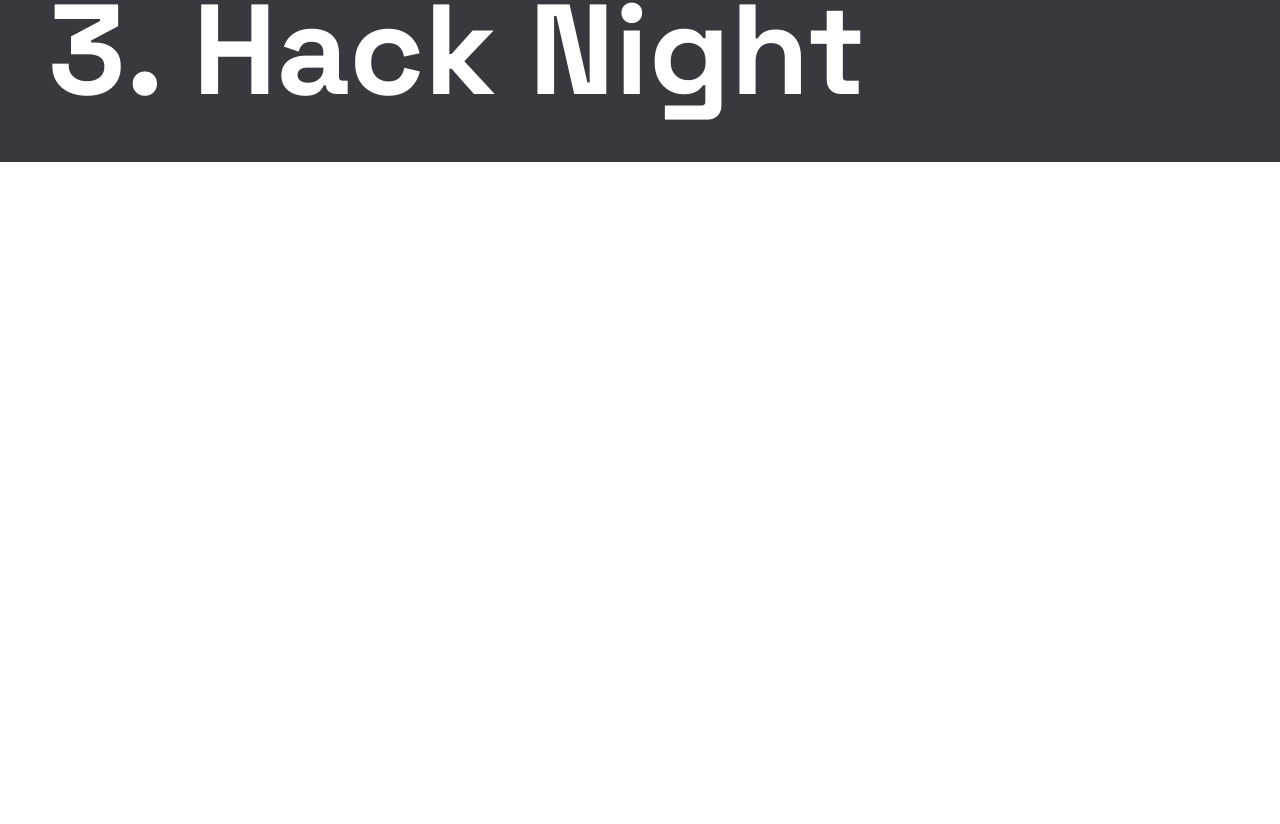
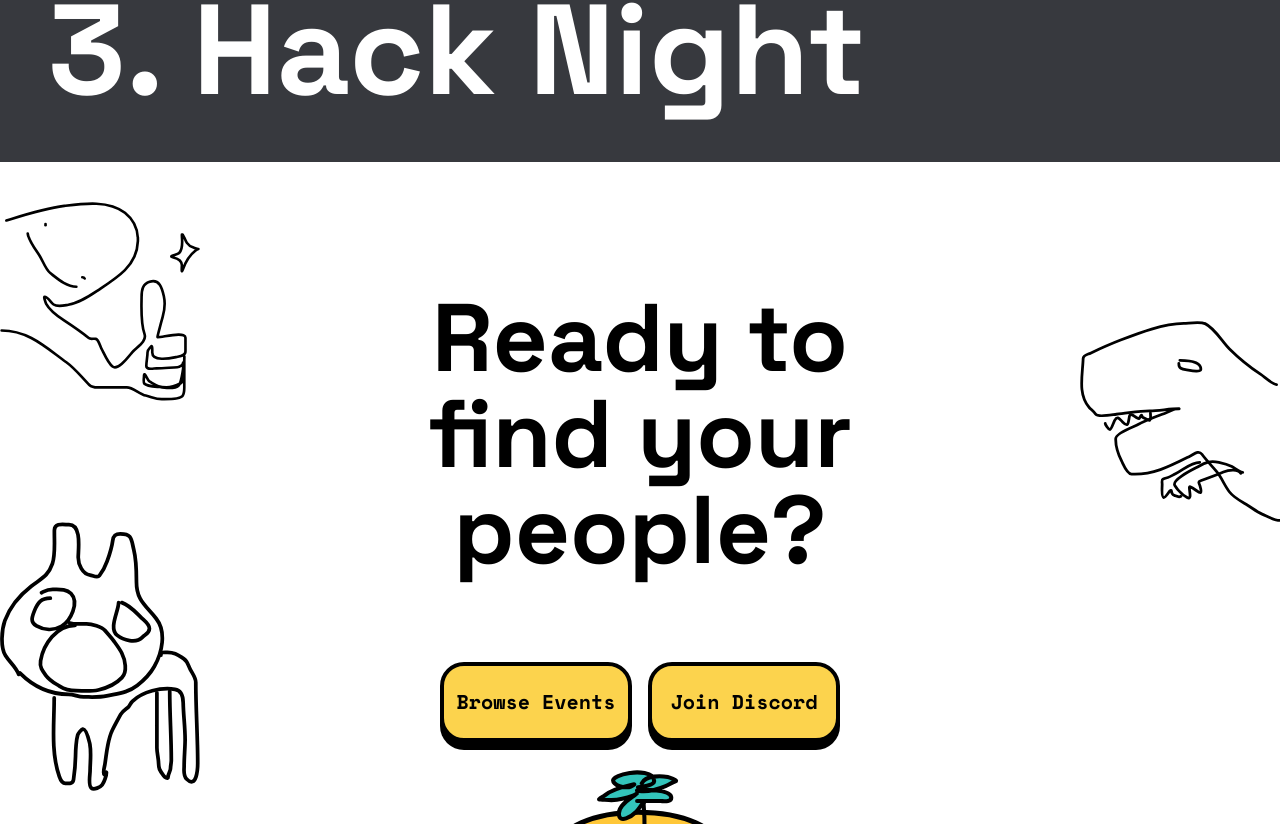
Before and after one commit to purduehackers/site, a Next.js app: page / in a window 1280 px wide. Shown: the part 1796-2620 px from the top of the page. Before the commit the page ends 1958 px from the top, so only its background shows below. Built offline with nearby package versions, Linux system fonts and the light colour scheme.

Commit message:
bring back join us. my bad im very sorry

```diff
--- a/pages/index.tsx
+++ b/pages/index.tsx
@@ -71,6 +71,7 @@ const Home: NextPage = () => {
         <Community />
         <Workshops />
         <HackNight />
+        <JoinUs />
       </div>
     </DraggableContext.Provider>
 
```
